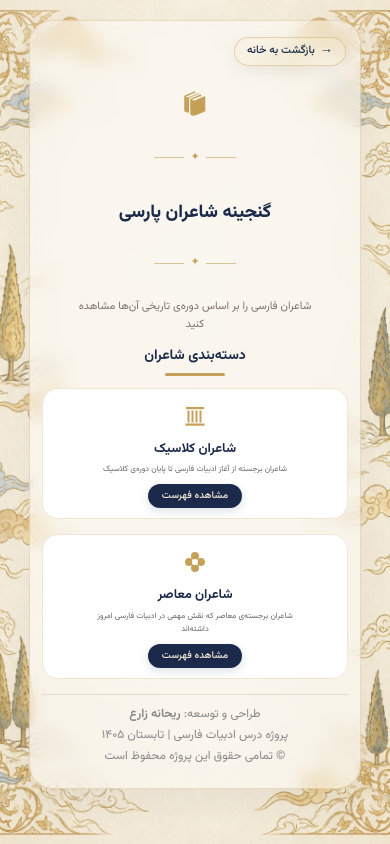
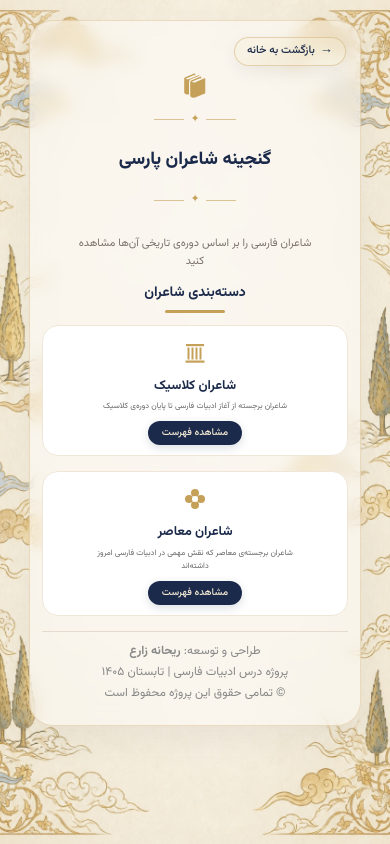
Before and after one commit to ParvazDevRZ/Dar-Kooye-Sokhan, a plain HTML site: page poets.html in a window 390 px wide. Drawn offline with Linux system fonts and the light colour scheme.

Commit message:
Update website

```diff
--- a/poets.html
+++ b/poets.html
@@ -80,7 +80,6 @@
         top: 16px !important;
         right: 14px !important;
         left: auto !important;
-
         font-size: 11px;
         padding: 5px 13px;
         gap: 5px;
@@ -91,12 +90,22 @@
     }
 
     .title-section-glass {
-                padding-top: 58px;
+        padding-top: 40px;
     }
 
     .poets-icon {
         width: 40px !important;
         height: 40px !important;
+
+    }
+
+    /* ✅ تنظیم فاصله‌ی تیتر از خطوط بالا و پایین (فقط موبایل) */
+    .title-section-glass h1 {
+        margin-top: -5px;    /* ← این عدد را کم/زیاد کنید */
+        margin-bottom: 0px; /* ← این عدد را کم/زیاد کنید */
+    }
+    .poets-icon-wrapper {
+     margin-bottom: -5px;  /* ← این عدد را تغییر دهید */
 }
 }
     </style>
```
Also changed, not shown: personality.html (+1 -1 lines). Lines whose indentation alone changed are shown as unchanged.
